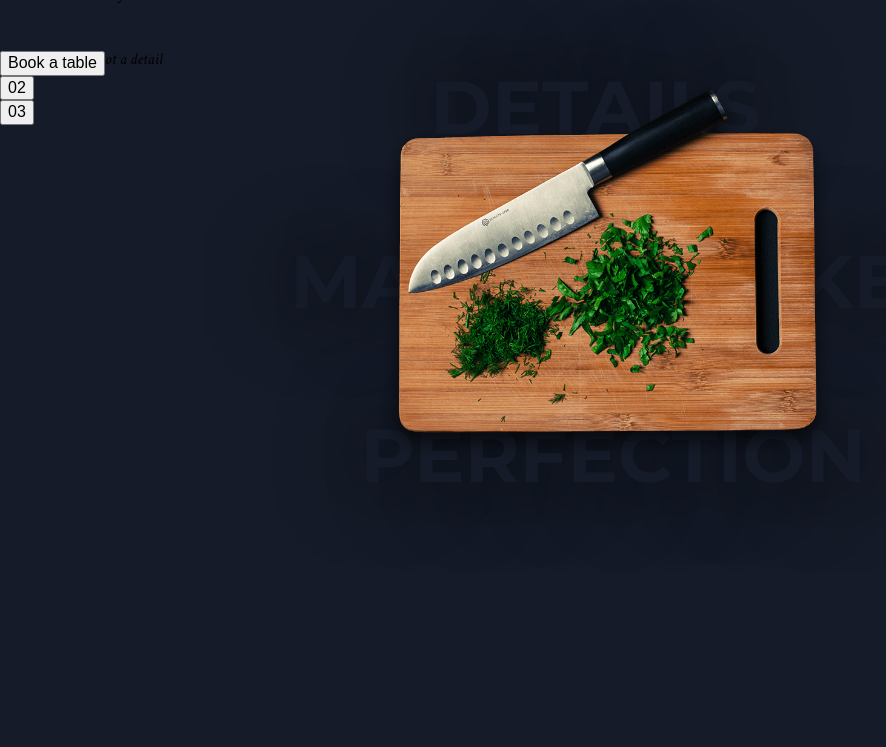
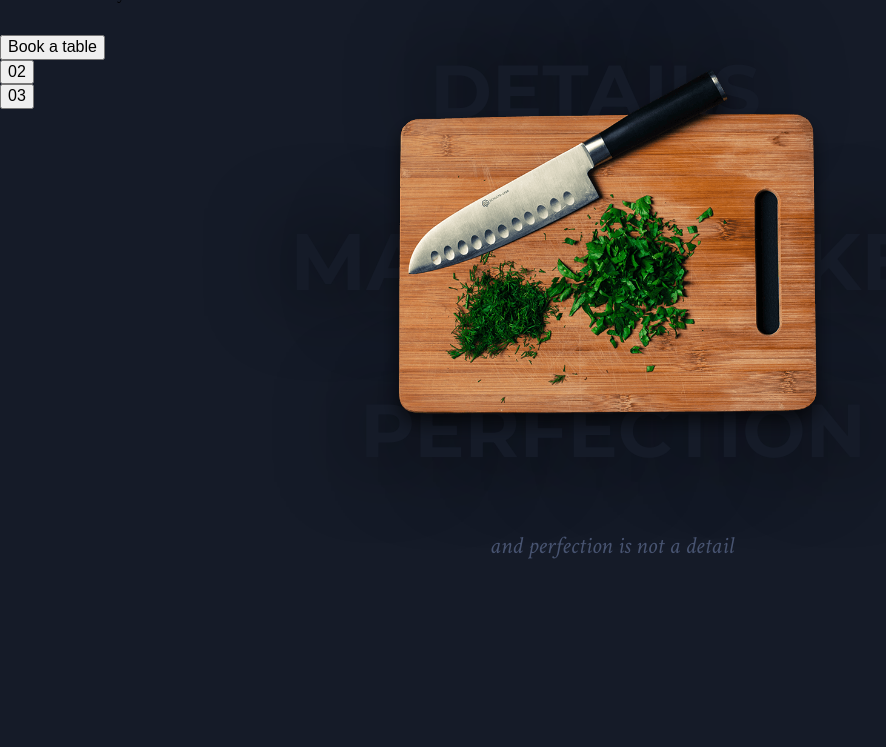
Before and after one commit to deniolp/gratia, a website: page source/index.html in a window 1280 px wide. Shown: the part 53-800 px from the top of the page, without its empty margins (0-886 px from the left). Drawn offline with nearby package versions, Linux system fonts and the light colour scheme; files that its build step writes are made by us from their sources.

Commit message:
Оформил маленький слоган под картинкой в шапке

```diff
--- a/source/index.html
+++ b/source/index.html
@@ -29,6 +29,7 @@
                 <span class="page-slider__slogan-back page-slider__slogan-back--span">ma</span>
                 <span class="page-slider__slogan-back page-slider__slogan-back--span">ke</span>
                 <span class="page-slider__slogan-back">perfection</span>
+                <span class="page-slider__small-slogan">and perfection is not a detail</span>
             </p>
             <button class="page-slider__arrow page-slider__arrow--left"></button>
             <button class="page-slider__arrow page-slider__arrow--right"></button>
@@ -37,9 +38,8 @@
                 <li class="page-slider__slide"><button class="page-slider__button">02</button></li>
                 <li class="page-slider__slide"><button class="page-slider__button">03</button></li>
             </ul>
+            <div class="page-slider__image"></div>
             <button class="page-slider__book">Book a table</button>
-            <p class="page-slider__small-slogan">and perfection is not a detail</p>
-            <div class="page-slider__image"></div>
         </section>
     </header>
     <main class="page-main">
--- a/source/sass/blocks/page-slider.scss
+++ b/source/sass/blocks/page-slider.scss
@@ -22,18 +22,24 @@
   line-height: 0.716;
   text-shadow: 0px 0px 85px #020202;
   text-transform: uppercase;
-  margin-bottom: 120px;
+  margin-bottom: 114px;
 
   &:first-child {
     padding-left: 140px;
   }
 
   &:nth-child(2) {
-    margin-right: 375px;
+    margin-right: 370px;
+    font-size: 80px;
   }
 
-  &:last-child {
+  &:nth-child(3) {
+    font-size: 80px;
+  }
+
+  &:nth-child(4) {
     padding-left: 70px;
+    margin-bottom: 70px;
   }
 }
 
@@ -62,7 +68,7 @@
   background: url("../img/knife.png"),
     no-repeat;
   background-position-x: center;
-  background-position-y: -30px;
+  background-position-y: 2px;
   background-size: cover;
   width: 600px;
   min-height: 406px;
@@ -71,5 +77,10 @@
 }
 
 .page-slider__small-slogan {
+  display: inline-block;
   font-family: 'Crimson Text', Georgia, serif;
+  color: #485471;
+  font-size: 24px;
+  line-height: 36px;
+  margin-left: 200px;
 }
```
